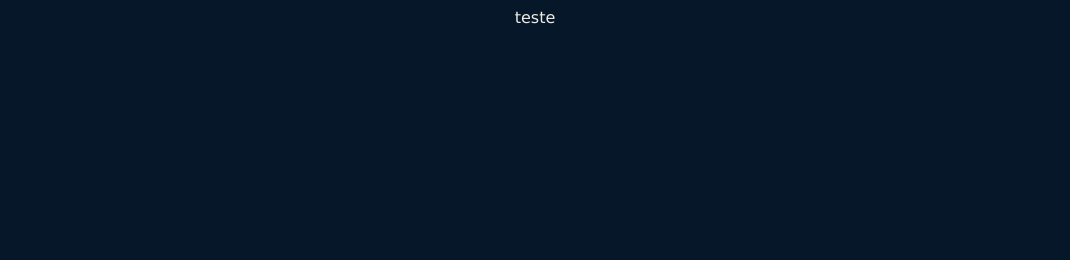
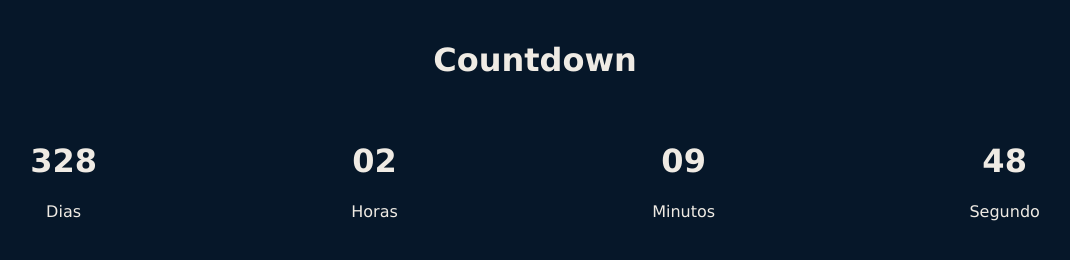
Before and after one commit to Moonxuh/projects, a plain HTML site: page Countdown/index.html in a window 1280 px wide. Shown: the whole page, without its empty margins (105-1175 px from the left). Drawn offline with Linux system fonts and the light colour scheme.

Commit message:
Finalização do JS.

```diff
--- a/Countdown/index.html
+++ b/Countdown/index.html
@@ -7,6 +7,27 @@
     <title>Countdown</title>
 </head>
 <body>
-    teste
+    <header>
+        <h1>Countdown</h1>
+    </header>
+    <div class="timer">
+        <div>
+            <h1 id="dia">00</h1>
+            <p>Dias</p>
+        </div>
+        <div>
+            <h1 id="hora">00</h1>
+            <p>Horas</p>
+        </div>
+        <div>
+            <h1 id="minuto">00</h1>
+            <p>Minutos</p>
+        </div>
+        <div>
+            <h1 id="segundo">00</h1>
+            <p>Segundo</p>
+        </div>
+    </div>
+    <script src="scrip.js"></script>
 </body>
 </html>
--- /dev/null
+++ b/Countdown/scrip.js
@@ -0,0 +1,30 @@
+const dia = document.getElementById('dia')
+const hora = document.getElementById('hora')
+const minuto = document.getElementById('minuto')
+const segundo = document.getElementById('segundo')
+
+const lancamento = "17 oct 2024"
+
+function countDown(){
+    const dataLanc = new Date(lancamento)
+    const hoje = new Date()
+
+    const segTotal = (dataLanc - hoje)/1000;
+
+    const finalDias = Math.floor(segTotal / 60 / 60 / 24);
+    const finalHoras = Math.floor(segTotal / 60 / 60) % 24;
+    const finalMinutos = Math.floor(segTotal / 60) % 60;
+    const finalSegundos = Math.floor(segTotal) % 60;
+
+    dia.innerHTML = finalDias
+    hora.innerHTML = formatoTempo(finalHoras)
+    minuto.innerHTML = formatoTempo(finalMinutos)
+    segundo.innerHTML = formatoTempo(finalSegundos)
+}
+
+function formatoTempo(tempo){
+    return tempo < 10? `0${tempo}` : tempo;
+}
+
+countDown();
+setInterval(countDown, 1000)
--- a/Countdown/style.css
+++ b/Countdown/style.css
@@ -1,6 +1,21 @@
 body {
     background-color: rgb(6, 23, 41);
     color: rgb(239, 235, 228);
+    font-family: Verdana, Geneva, Tahoma, sans-serif;
     text-align: center;
-    font-family: Verdana, Geneva, Tahoma, sans-serif;
 }
+
+header {
+    color: rgb(239, 235, 228);
+    display: flex;
+    grid-auto-flow: column;
+    grid-auto-columns: 33vw;
+    margin-top: 20px;
+    justify-content: center;
+}
+
+.timer {
+    display: grid;
+    grid-auto-flow: column;
+    margin-top: 20px;
+}
```
